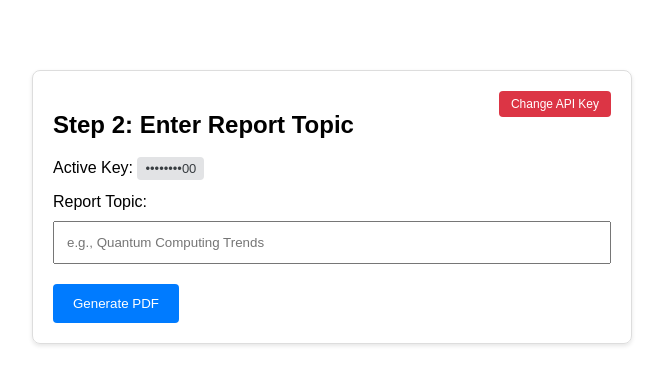
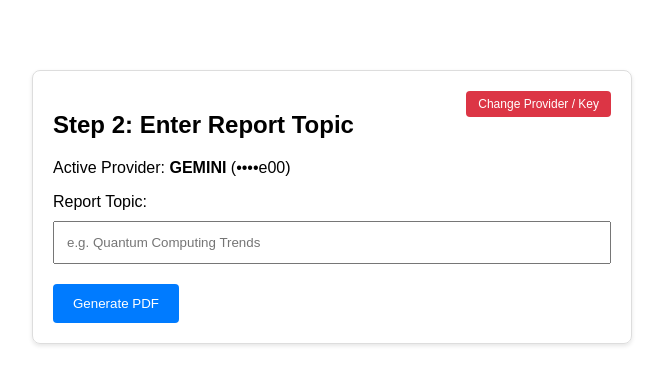
Before and after one commit to BadrulDev/CVCL, a Flask app: page / in a window 1280 px wide. Shown: the top 385 px of the page, without its empty margins (308-971 px from the left). Run offline with Flask 3, Linux system fonts and the light colour scheme.

Commit message:
added alternative AI and loadscreen
added alternative AI, total 3(Claude, ChatGPT and Gemini). Added loadscreen after generating document to block multiple request

```diff
--- a/folder/app.py
+++ b/folder/app.py
@@ -1,13 +1,16 @@
 import os
 from flask import Flask, render_template, request, redirect, url_for, session
 from dotenv import load_dotenv, set_key
+
 from google import genai
 from google.genai import types
 from google.genai.errors import APIError
+from openai import OpenAI
+from anthropic import Anthropic
 
 import tools
+import secrets
 
-# Load .env file from the root directory
 env_path = os.path.abspath(os.path.join(os.path.dirname(__file__), "..", ".env"))
 load_dotenv(env_path)
 
@@ -15,7 +18,7 @@ base_dir = os.path.abspath(os.path.dirname(__file__))
 template_dir = os.path.join(base_dir, "..", "templates")
 
 app = Flask(__name__, template_folder=template_dir)
-app.secret_key = "super_secret_session_key_change_in_prod"
+app.secret_key = os.getenv("FLASK_SECRET_KEY", secrets.token_hex(32))
 
 tools_list = [tools.make_pdf_document]
 
@@ -26,83 +29,131 @@ system_prompt = (
     "3. Confirm the file generation."
 )
 
-def get_active_api_key():
-    """
-    Priority:
-    1. Check root .env file / os.environ
-    2. Check Flask user session (if user manually entered it via web form)
-    """
-    # Always refresh from .env file first
+
+def get_active_credentials():
+    """Reads active provider and API key from session or .env."""
     load_dotenv(env_path, override=True)
-    env_key = os.getenv("GEMINI_API_KEY")
 
-    if env_key and env_key.strip():
-        return env_key.strip()
+    provider = session.get("provider") or os.getenv("ACTIVE_PROVIDER", "gemini")
+    key_var_name = f"{provider.upper()}_API_KEY"
 
-    session_key = session.get("api_key")
-    if session_key and session_key.strip():
-        return session_key.strip()
+    key = session.get("api_key") or os.getenv(key_var_name)
 
-    return None
+    if key and key.strip():
+        return provider, key.strip()
+    return provider, None
 
 @app.route("/", methods=["GET"])
 def index():
-    api_key = get_active_api_key()
+    provider, api_key = get_active_credentials()
     has_key = bool(api_key)
-    masked_key = api_key[-2:] if has_key else ""
-    return render_template("index.html", has_api_key=has_key, masked_key=masked_key)
+    masked_key = api_key[-3:] if has_key else ""
+    return render_template(
+        "index.html",
+        has_api_key=has_key,
+        masked_key=masked_key,
+        active_provider=provider.upper()
+    )
+
 
 @app.route("/save-key", methods=["POST"])
 def save_key():
+    provider = request.form.get("provider", "gemini")
     key = request.form.get("api_key", "").strip()
+
     if key:
-        # Create .env if missing and write the key
+        session["provider"] = provider
+        session["api_key"] = key
+
+        # Save provider and key dynamically to .env
         if not os.path.exists(env_path):
             open(env_path, 'w').close()
-        set_key(env_path, "GEMINI_API_KEY", key)
-        os.environ["GEMINI_API_KEY"] = key
-        session["api_key"] = key
+
+        set_key(env_path, "ACTIVE_PROVIDER", provider)
+        set_key(env_path, f"{provider.upper()}_API_KEY", key)
+        os.environ[f"{provider.upper()}_API_KEY"] = key
+
     return redirect(url_for("index"))
 
 @app.route("/clear-key", methods=["GET"])
 def clear_key():
-    # Optional: clears session and removes from runtime env
+    provider = session.get("provider") or os.getenv("ACTIVE_PROVIDER", "gemini")
+    key_var = f"{provider.upper()}_API_KEY"
+
+    # 1. Clear Flask Session
     session.pop("api_key", None)
-    if "GEMINI_API_KEY" in os.environ:
-        del os.environ["GEMINI_API_KEY"]
+    session.pop("provider", None)
+
+    # 2. Remove keys from runtime environment
+    if key_var in os.environ:
+        del os.environ[key_var]
+    if "ACTIVE_PROVIDER" in os.environ:
+        del os.environ["ACTIVE_PROVIDER"]
+
+    # 3. Clear keys from .env file so it won't auto-reload on refresh
+    if os.path.exists(env_path):
+        set_key(env_path, "ACTIVE_PROVIDER", "")
+        set_key(env_path, key_var, "")
+
     return redirect(url_for("index"))
 
 @app.route("/generate", methods=["POST"])
 def generate():
-    api_key = get_active_api_key()
+    provider, api_key = get_active_credentials()
+    topic = request.form.get("topic")
 
     if not api_key:
         return redirect(url_for("index"))
 
-    topic = request.form.get("topic")
+    try:
+        if provider == "gemini":
+            client = genai.Client(api_key=api_key)
+            chat = client.chats.create(
+                model="gemini-3.6-flash",
+                config=types.GenerateContentConfig(
+                    system_instruction=system_prompt,
+                    tools=tools_list,
+                    temperature=0.3
+                )
+            )
+            response = chat.send_message(f"Create a report on: '{topic}'")
+            result_text = response.text
 
-    try:
-        client = genai.Client(api_key=api_key)
+        elif provider == "openai":
+            client = OpenAI(api_key=api_key)
+            response = client.chat.completions.create(
+                model="gpt-4o",
+                messages=[{"role": "user", "content": f"Create a report on: '{topic}'"}]
+            )
+            result_text = response.choices[0].message.content
 
-        chat = client.chats.create(
-            model="gemini-3.6-flash",
-            config=types.GenerateContentConfig(
-                system_instruction=system_prompt,
-                tools=tools_list,
-                temperature=0.3
+        elif provider == "anthropic":
+            client = Anthropic(api_key=api_key)
+            response = client.messages.create(
+                model="claude-3-5-sonnet-20241022",
+                max_tokens=2048,
+                messages=[{"role": "user", "content": f"Create a report on: '{topic}'"}]
             )
+            result_text = response.content[0].text
+
+        masked_key = api_key[-3:]
+        return render_template(
+            "index.html",
+            has_api_key=True,
+            masked_key=masked_key,
+            active_provider=provider.upper(),
+            result=result_text
         )
 
-        response = chat.send_message(
-            f"Please create a concise report PDF on the topic: '{topic}'."
+    except Exception as e:
+        masked_key = api_key[-3:]
+        return render_template(
+            "index.html",
+            has_api_key=True,
+            masked_key=masked_key,
+            active_provider=provider.upper(),
+            result=f"Error: {str(e)}"
         )
-
-        masked_key = api_key[-2:]
-        return render_template("index.html", has_api_key=True, masked_key=masked_key, result=response.text)
-
-    except APIError as e:
-        masked_key = api_key[-2:]
-        return render_template("index.html", has_api_key=True, masked_key=masked_key, result=f"API Error: {e.message}")
 
 if __name__ == "__main__":
     app.run(debug=True, port=5000)
--- a/templates/index.html
+++ b/templates/index.html
@@ -5,39 +5,66 @@
     <title>AI Document Generator</title>
     <style>
         body { font-family: Arial, sans-serif; max-width: 600px; margin: 50px auto; padding: 20px; }
-        input[type="text"], input[type="password"] { width: 100%; padding: 12px; margin: 10px 0 20px; box-sizing: border-box; }
+        input[type="text"], input[type="password"], select { width: 100%; padding: 12px; margin: 10px 0 20px; box-sizing: border-box; }
         button { background-color: #007bff; color: white; padding: 12px 20px; border: none; cursor: pointer; border-radius: 4px; }
         button:hover { background-color: #0056b3; }
         .reset-btn { background-color: #dc3545; float: right; padding: 6px 12px; font-size: 12px; }
         .reset-btn:hover { background-color: #bd2130; }
         .result { margin-top: 20px; padding: 15px; border-radius: 4px; background: #f4f4f4; }
         .card { border: 1px solid #ddd; padding: 20px; border-radius: 8px; box-shadow: 0 2px 4px rgba(0,0,0,0.1); }
-        .badge { background: #e2e3e5; color: #383d41; padding: 4px 8px; border-radius: 4px; font-size: 13px; }
+        .loading-overlay { display: none; position: fixed; top: 0; left: 0; width: 100%; height: 100%; background-color: rgba(255, 255, 255, 0.9); justify-content: center; align-items: center; z-index: 1000; }
+        .loading-screen { text-align: center; }
+        .loading-screen p { margin-top: 20px; color: #333; font-size: 16px; }
+        .loader { display: inline-block; width: 15px; height: 15px; margin: 0 5px; border-radius: 50%; background-color: #007bff; animation: bounce 1.2s infinite ease-in-out both; }
+        .L-1 { animation-delay: -0.24s; }
+        .L-2 { animation-delay: -0.12s; }
+        .L-3 { animation-delay: 0s; }
+        .L-4 { animation-delay: 0.12s; }
+
+        @keyframes bounce {
+            0%, 80%, 100% { transform: scale(0); }
+            40% { transform: scale(1); }
+        }
     </style>
 </head>
 <body>
+    <!-- Loading Overlay -->
+    <div class="loading-overlay" id="loadingOverlay">
+        <div class="loading-screen">
+            <span class="loader L-1"></span>
+            <span class="loader L-2"></span>
+            <span class="loader L-3"></span>
+            <span class="loader L-4"></span>
+            <p>Generating your document...</p>
+        </div>
+    </div>
 
     <div class="card">
         {% if not has_api_key %}
-        <!-- STEP 1: API KEY PROMPT -->
-        <h2>Step 1: Enter Gemini API Key</h2>
-        <p>Please provide your API key before generating reports.</p>
+        <!-- STEP 1: API KEY & PROVIDER SELECTION -->
+        <h2>Step 1: Select Model & API Key</h2>
         <form method="POST" action="/save-key">
-            <label for="api_key">Gemini API Key:</label>
-            <input type="password" id="api_key" name="api_key" placeholder="AIzaSy..." required>
-            <button type="submit">Set API Key</button>
+            <label for="provider">Choose Provider:</label>
+            <select name="provider" id="provider">
+                <option value="gemini">Google Gemini (Gemini 3.7 / 3.6 Flash)</option>
+                <option value="openai">OpenAI (GPT-4o)</option>
+                <option value="anthropic">Anthropic (Claude 3.5 Sonnet)</option>
+            </select>
+
+            <label for="api_key">Enter API Key:</label>
+            <input type="password" id="api_key" name="api_key" placeholder="API Key..." required>
+            <button type="submit">Save & Continue</button>
         </form>
+        {% else %}
+        <!-- STEP 2: TOPIC GENERATION -->
+        <a href="/clear-key"><button class="reset-btn">Change Provider / Key</button></a>
+        <h2>Step 2: Enter Report Topic</h2>
+        <p>Active Provider: <strong>{{ active_provider }}</strong> (••••{{ masked_key }})</p>
 
-        {% else %}
-        <!-- STEP 2: TOPIC GENERATION PROMPT -->
-        <a href="/clear-key"><button class="reset-btn">Change API Key</button></a>
-        <h2>Step 2: Enter Report Topic</h2>
-        <p>Active Key: <span class="badge">••••••••{{ masked_key }}</span></p>
-
-        <form method="POST" action="/generate">
+        <form method="POST" action="/generate" id="generateForm">
             <label for="topic">Report Topic:</label>
-            <input type="text" id="topic" name="topic" placeholder="e.g., Quantum Computing Trends" required>
-            <button type="submit">Generate PDF</button>
+            <input type="text" id="topic" name="topic" placeholder="e.g. Quantum Computing Trends" required>
+            <button type="submit" id="generateBtn">Generate PDF</button>
         </form>
         {% endif %}
     </div>
@@ -49,5 +76,30 @@
     </div>
     {% endif %}
 
+    <script>
+        document.addEventListener('DOMContentLoaded', function() {
+            const form = document.getElementById('generateForm');
+            const generateBtn = document.getElementById('generateBtn');
+            const loadingOverlay = document.getElementById('loadingOverlay');
+            const topicInput = document.getElementById('topic');
+
+            if (form && generateBtn && loadingOverlay) {
+                form.addEventListener('submit', function(e) {
+                    // Validate that topic is not empty
+                    if (!topicInput.value.trim()) {
+                        e.preventDefault();
+                        alert('Please enter a report topic.');
+                        return;
+                    }
+
+                    // Disable button and show loading overlay on submit
+                    generateBtn.disabled = true;
+                    generateBtn.textContent = 'Generating...';
+                    loadingOverlay.style.display = 'flex';
+                });
+            }
+        });
+    </script>
+
 </body>
 </html>
```
